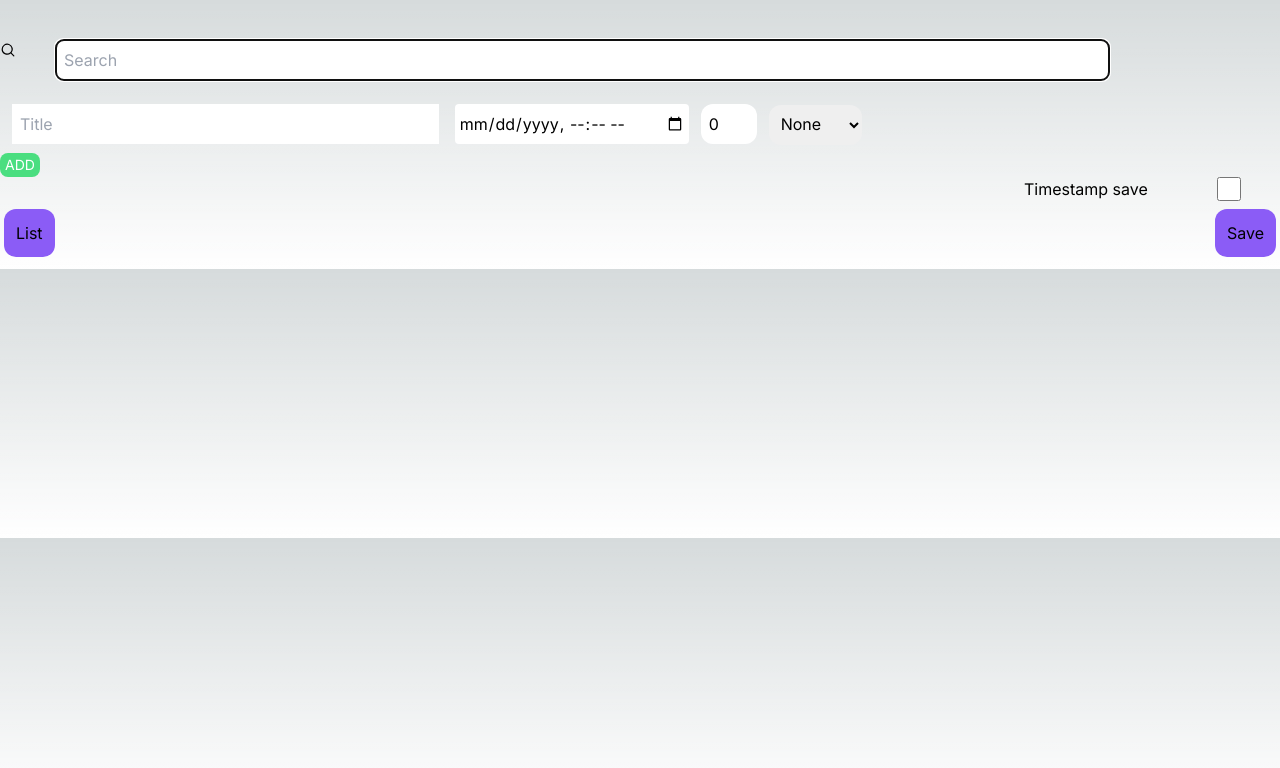
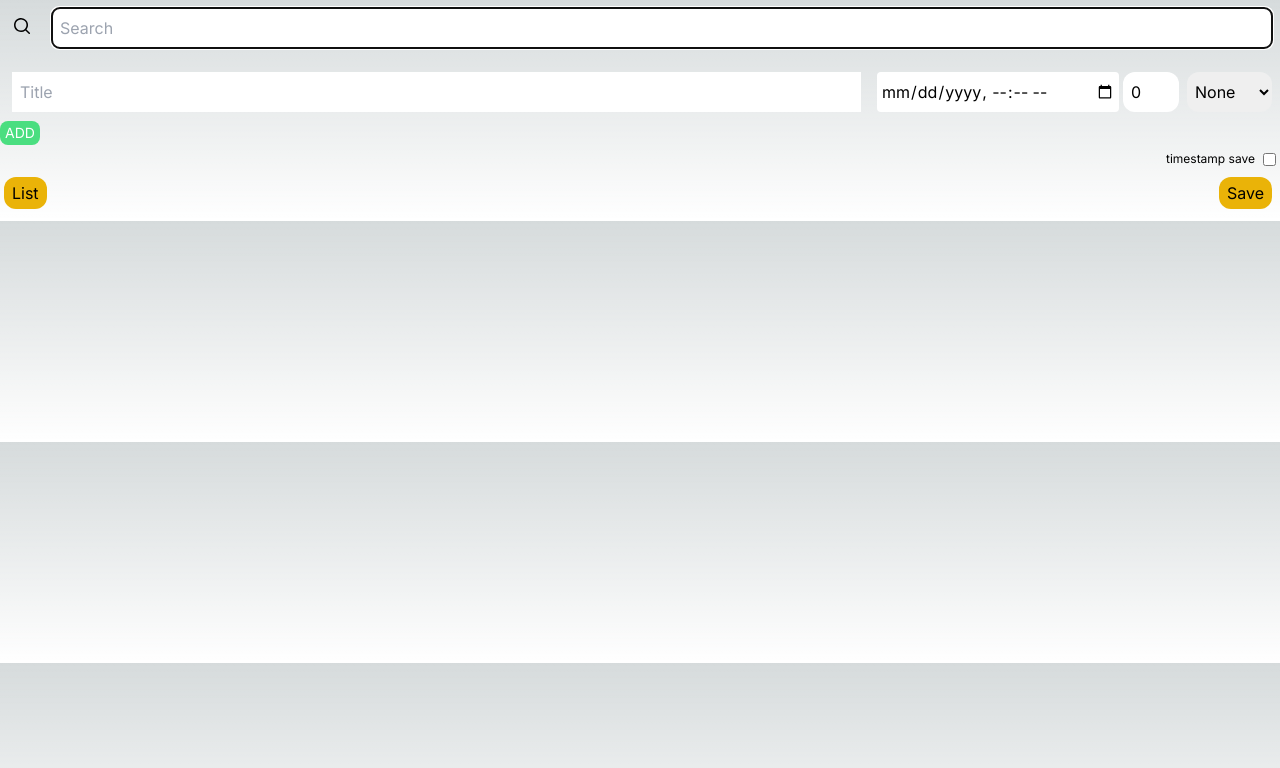
Before and after one commit to cleanbill/lists-and-lists, a Next.js app: page / in a window 1280 px wide. Shown: the top 768 px of the page. Built offline with nearby package versions, Linux system fonts and the light colour scheme.

Commit message:
Styled a little

```diff
--- a/app/page.tsx
+++ b/app/page.tsx
@@ -13,6 +13,7 @@ import TitleField from "@/components/titleField";
 import SidePanel from "@/components/sidePanel";
 import SidePanelButton from "@/components/sidePanelButton";
 import { log } from "@/utils/logUtils";
+import TimeStampSaveTick from "@/components/timestampSaveTick";
 
 export default function Home() {
   const workerRef = useRef<Worker>()
@@ -54,13 +55,16 @@ export default function Home() {
     <main className={showTimers ? "m-0 background-[#b0c4de] grid grid-cols-[2fr,11fr]" : "m-0 background-[#b0c4de]"}>
       {showTimers &&
         <SidePanel discard={discard} toggleSidePanel={toggleSidePanel}></SidePanel>}
-      <article className={showTimers ? "mt-10 text-black" : "mt-10 text-black"}>
+      <article className={showTimers ? "mt-1 text-black" : "mt-1 text-black"}>
         <SearchField></SearchField>
         <section className="text-white mt-3 w-full ">
-          <TitleField></TitleField>
-          <TimePicker></TimePicker>
-          <RepeatPicker></RepeatPicker>
+          <div className="grid grid-cols-[10fr,2fr,0fr,1fr]">
+            <TitleField></TitleField>
+            <TimePicker></TimePicker>
+            <RepeatPicker></RepeatPicker>
+          </div>
           <List></List>
+          <TimeStampSaveTick></TimeStampSaveTick>
           {!showTimers && <SidePanelButton toggleSidePanel={toggleSidePanel}></SidePanelButton>}
         </section>
         <SaveButton></SaveButton>
--- a/components/list.tsx
+++ b/components/list.tsx
@@ -12,7 +12,6 @@ const List = () => {
 
     const [fields, setFields] = useLocalStorage(FIELDS, DEFAULT_LIST.sessions[0].fields)
     const [listTitle, _setListTitle] = useLocalStorage(LIST_TITLE, "");
-    const [timestampSave, setTimestampSave] = useLocalStorage(TIMESTAMP_SAVE, false);
 
     const [fieldIndex, setFieldIndex] = useState(-1);
 
@@ -41,11 +40,6 @@ const List = () => {
             setFields([...fieldsBefore, newField, ...fieldsAfter].filter((f: Field) => f != null));
         }
         setFieldIndex(index + 1);
-    }
-
-    const switchTimeStampSave = (ev: any) => {
-        const value: boolean = ev.target.checked;
-        setTimestampSave(value);
     }
 
     const take = (index: number) => {
@@ -96,7 +90,7 @@ const List = () => {
     const lastFieldIndex = fields.length || 0;
 
     return (
-        <span>
+        <div>
 
             {state?.lists[current.listIndex]?.sessions?.length > 1 &&
                 <Select
@@ -109,7 +103,6 @@ const List = () => {
                     options={extractOptions(state.lists[current.listIndex].sessions)}
                 />
             }
-            <div>
             {fields.map((f: Field, index: number) => (
                 <ListRow
                     key={listTitle + '-' + index + '-' + f.value + '-' + f.id}
@@ -125,14 +118,8 @@ const List = () => {
                     keyup={keyup}></ListRow>
 
             ))}
+            {(fields.length == 0) && <button onClick={() => add(FieldType.list, lastFieldIndex)} title='Add field' className="bg-green-400 hover:bg-green-600 active:bg-green-700 focus:outline-none focus:ring focus:ring-green-300 ps-0 w-10 h-6 mr-1 rounded-lg text-sm ">ADD</button>}
         </div>
-            {(fields.length == 0) && <button onClick={() => add(FieldType.list, lastFieldIndex)} title='Add field' className="bg-green-400 hover:bg-green-600 active:bg-green-700 focus:outline-none focus:ring focus:ring-green-300 ps-0 w-10 h-6 mr-1 rounded-lg text-sm ">ADD</button>}
-            <span className='grid grid-cols-[10fr,1.5fr,1fr]'>
-                <div></div>
-                <label htmlFor='timestamp-switch' className='float-right text-black'>Timestamp save</label>
-                <input onChange={switchTimeStampSave} value={timestampSave + ''} id='timestamp-switch' type="checkbox" className=" float-right text-black p-3"></input>
-            </span>
-        </span>
     )
 
 }
--- a/components/repeatPicker.tsx
+++ b/components/repeatPicker.tsx
@@ -21,9 +21,9 @@ const RepeatPicker = () => {
 
     return (
         <>
-            <input onChange={onChange} defaultValue={repeatQty} className="text-black w-14 ml-2 mr-2 rounded-xl p-2 m-1" maxLength={1} type="number"></input>
+            <input onChange={onChange} defaultValue={repeatQty} className="text-black w-14 h-10 mt-3 ml-2 mr-2 rounded-xl p-2 m-1" maxLength={1} type="number"></input>
             <select
-                className="text-black h-10 rounded-xl p-2 m-1"
+                className="text-black h-10 rounded-xl p-1 mt-3 mr-2"
                 value={(repeatPeriod || '').toString().substring(0, 16)}
                 onChange={onSelect}
                 id="repeatPeriod"
--- a/components/saveButton.tsx
+++ b/components/saveButton.tsx
@@ -62,8 +62,8 @@ const SaveButton = () => {
     return (
         <>
 
-            <button id={SAVE_BUTTON_ID} onClick={() => saveClicked()} className="float-right mr-1 ml-10 mt-2 mb-3 bg-violet-500 hover:bg-violet-600 active:bg-violet-700 focus:outline-none focus:ring focus:ring-violet-300  rounded-xl text-black p-3 ">Save</button>
-            {showSavingToast && <label className="float-left mr-1 ml-2 mt-2 mb-1 bg-red-200 rounded-xl text-black p-3 ">Saved</label>}
+            <button id={SAVE_BUTTON_ID} onClick={() => saveClicked()} className="float-right mr-2 ml-10 mt-2 mb-3 bg-yellow-500 hover:bg-yellow-600 active:bg-yellow-700 focus:outline-none focus:ring focus:ring-yellow-300  rounded-xl text-black pt-1 pb-1 pl-2 pr-2 ">Save</button>
+            {showSavingToast && <label className="float-left mr-1 ml-2 mt-2 mb-1 bg-red-200 rounded-xl text-black pt-1 pb-1 pl-2 pr-2 ">Saved</label>}
             {showDuplicateToast && <button onClick={() => saveClicked(true)} className=" mr-1 ml-10 mt-2 mb-3 bg-red-200 rounded-xl text-black p-3 ">Cannot Save Duplicate List</button>}
         </>
     )
--- a/components/searchField.tsx
+++ b/components/searchField.tsx
@@ -77,18 +77,18 @@ const SearchField = () => {
         field.value = '';
     }
 
-    return (<search className="grid grid-cols-[0fr,12fr]">
+    return (<search className="grid grid-cols-[0fr,12fr] mr-2">
         <svg
             xmlns="http://www.w3.org/2000/svg"
             viewBox="0 0 20 20"
             fill="currentColor"
-            className="h-5 w-4">
+            className="h-5 ml-3 mr-0 mt-3">
             <path
                 fillRule="evenodd"
                 d="M9 3.5a5.5 5.5 0 100 11 5.5 5.5 0 000-11zM2 9a7 7 0 1112.452 4.391l3.328 3.329a.75.75 0 11-1.06 1.06l-3.329-3.328A7 7 0 012 9z"
                 clipRule="evenodd" />
         </svg>
-        <input id='search-input' onBlur={gone} defaultValue={current.searchText} autoFocus onChange={(e) => setSearchText(e.target.value)} className='lg:ml-10 lg:w-10/12 sm:w-full h-10 ps-2 pe-2 rounded-lg' placeholder="Search"></input></search>
+        <input id='search-input' onBlur={gone} defaultValue={current.searchText} autoFocus onChange={(e) => setSearchText(e.target.value)} className='lg:ml-10 h-10 ps-2 pe-2 mt-1 rounded-lg' placeholder="Search"></input></search>
     )
 }
 
--- a/components/sidePanel.tsx
+++ b/components/sidePanel.tsx
@@ -5,8 +5,11 @@ type Props = {
     toggleSidePanel: Function
 }
 
-const SidePanel = (props: Props) => (<aside className="float-left mt-10 bg-amber-300 p-2">
-    <button className='float-right  bg-violet-500 hover:bg-violet-600 active:bg-violet-700 focus:outline-none focus:ring focus:ring-violet-300  rounded-xl text-yellow-800 mb-10 ml-2 h-7 pb-2 pt-0.5 pr-2 pl-2' onClick={(e) => props.toggleSidePanel()}>X</button>
+const SidePanel = (props: Props) => (<aside className="float-left mt-2 bg-amber-300 p-2 rounded-xl ml-1 mb-1">
+    <span className="grid grid-cols-[11fr,1fr] h-7">
+        <h1>UPCOMING LIST</h1>
+        <button className='float-right  bg-yellow-500 hover:bg-yellow-600 active:bg-yellow-700 focus:outline-none focus:ring focus:ring-yellow-300 text-xs rounded-xl text-yellow-800 mb-10 ml-0 mr-0 h-5 pb-2 pt-0.5 pr-1 pl-1 ' onClick={(e) => props.toggleSidePanel()}>X</button>
+    </span>
     <Timers discard={props.discard}></Timers>
 </aside>)
 
--- a/components/sidePanelButton.tsx
+++ b/components/sidePanelButton.tsx
@@ -7,7 +7,7 @@ type Props = {
 const SidePanelButton = (props: Props) => {
 
     return (
-        <button className='float-left ml-1 mt-2 mb-3 bg-violet-500 hover:bg-violet-600 active:bg-violet-700 focus:outline-none focus:ring focus:ring-violet-300 rounded-xl text-black p-3' onClick={(e) => props.toggleSidePanel()}>List</button>
+        <button className='float-left mr-2 ml-1 mt-2 mb-3 bg-yellow-500 hover:bg-yellow-600 active:bg-yellow-700 focus:outline-none focus:ring focus:ring-yellow-300  rounded-xl text-black pt-1 pb-1 pl-2 pr-2 ' onClick={(e) => props.toggleSidePanel()}>List</button>
     )
 }
 
--- a/components/timePicker.tsx
+++ b/components/timePicker.tsx
@@ -17,7 +17,7 @@ const TimePicker = () => {
     return (
         <>
             <input
-                className="text-black h-10 rounded m-1 p-1"
+                className="text-black h-10 w-full mt-3 rounded m-1 p-1"
                 min={min}
                 id={'pick-time-'+title}
                 type="datetime-local"
--- /dev/null
+++ b/components/timestampSaveTick.tsx
@@ -0,0 +1,26 @@
+import { TIMESTAMP_SAVE } from "@/app/model";
+import { useLocalStorage } from "usehooks-ts";
+
+
+const TimeStampSaveTick = () => {
+
+    const [timestampSave, setTimestampSave] = useLocalStorage(TIMESTAMP_SAVE, false);
+
+    const switchTimeStampSave = (ev: any) => {
+        const value: boolean = ev.target.checked;
+        setTimestampSave(value);
+    }
+
+    return (
+        <>
+            <span className='float-right'>
+                <label htmlFor='timestamp-switch' className='mr-2 mt-1 text-xs text-black'>timestamp save</label>
+                <input onChange={switchTimeStampSave} value={timestampSave + ''} id='timestamp-switch' type="checkbox" className=" float-right text-black p-3 mt-2 mr-1"></input>
+            </span>
+            <br></br>
+        </>
+    )
+}
+
+
+export default TimeStampSaveTick
--- a/components/titleField.tsx
+++ b/components/titleField.tsx
@@ -35,7 +35,7 @@ const TitleField = () => {
         <>
             <input id={'title-input'} defaultValue={title}
                 onChange={(e) => changed(e.target.value)}
-                className="text-black w-2/6 h-10 ps-2 pe-2 ml-3 mr-3 mt-3 mb-2" placeholder="Title"></input>
+                className="text-black h-10 ps-2 pe-2 mr-1 ml-3 mr-3 mt-3 mb-2" placeholder="Title"></input>
             {showDuplicateToast && <label className=" mr-1 ml-10 mt-2 mb-3 bg-red-200 rounded-xl text-black p-3 ">
                 Duplicate List Title</label>}</>
     )
```
Also changed, not shown: components/listRow.tsx (+18 -12 lines). Lines whose indentation alone changed are shown as unchanged.
